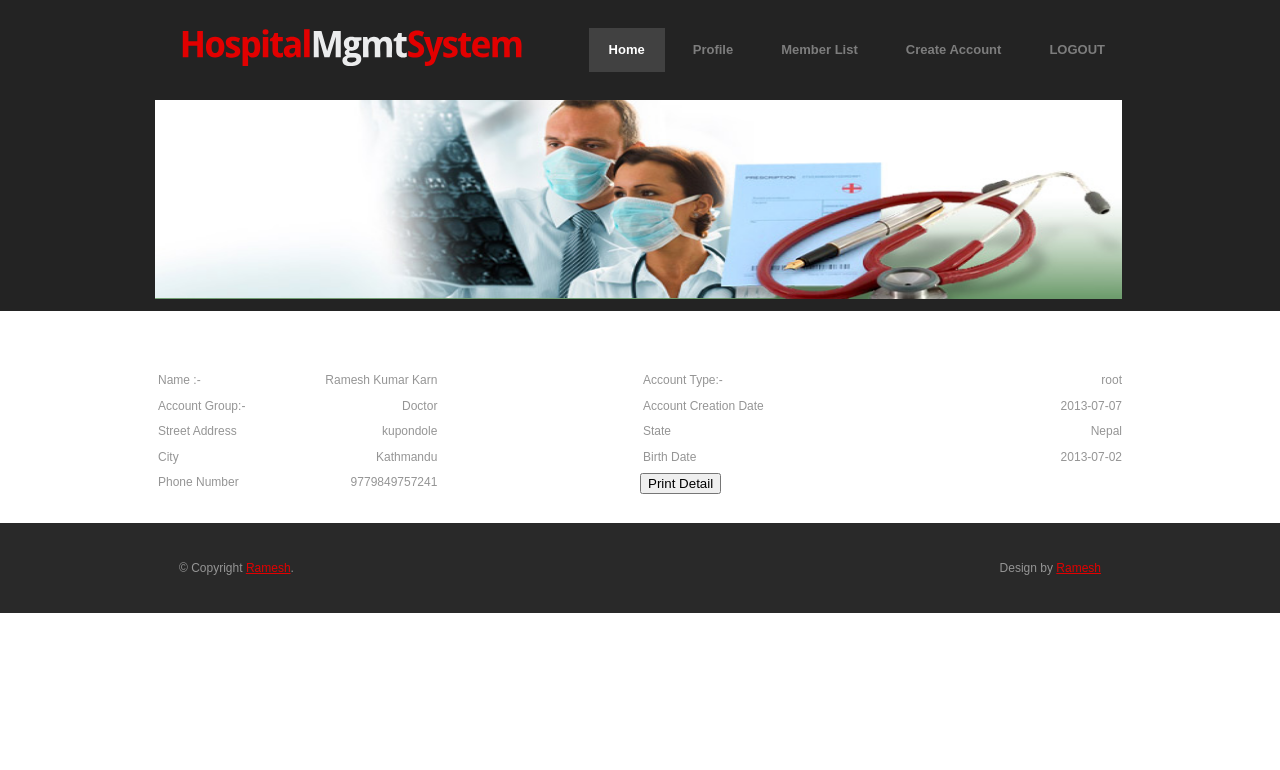
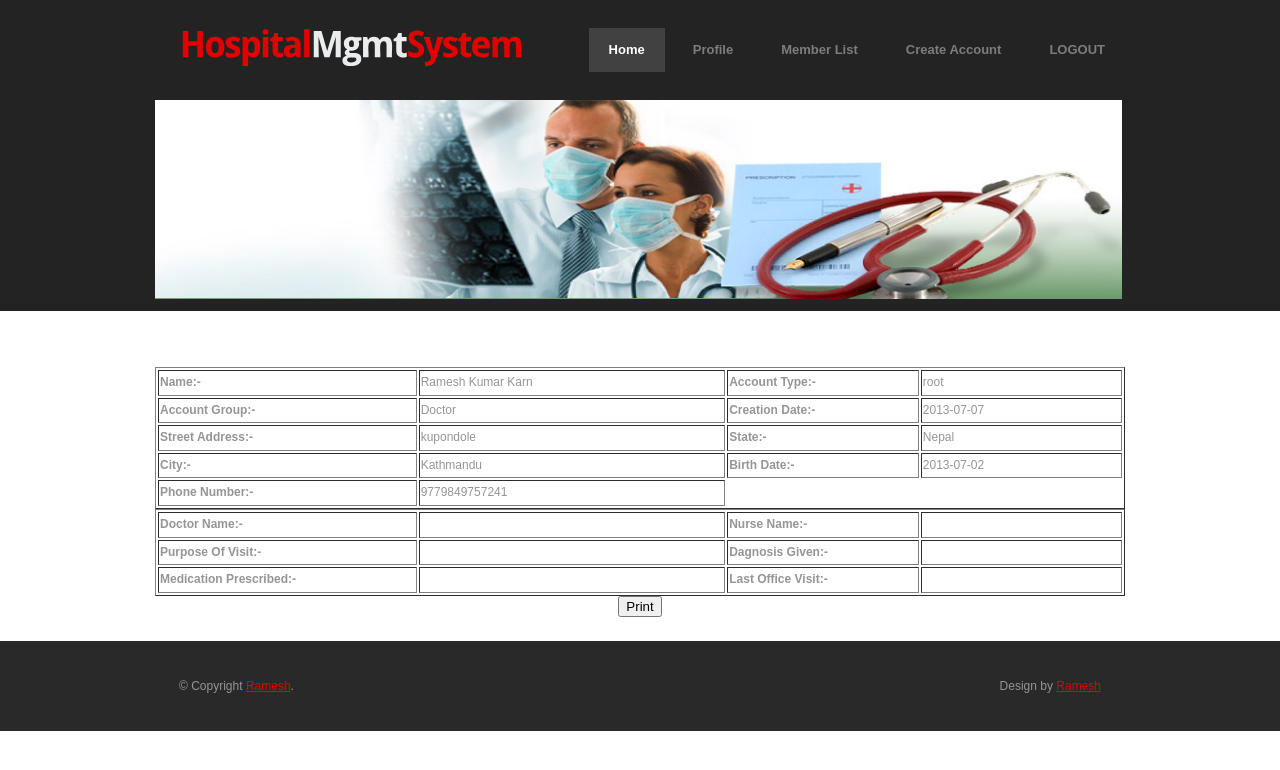
Before and after one commit to rkkarn32/hospital, a PHP site: page /index.php?action=view in a window 1280 px wide. Shown: the top 770 px of the page. Run offline with PHP 8.4, Linux system fonts and the light colour scheme; a user stored in the database is signed in; data comes from the database, SQL or seed files in the repository; data that the repository does not hold is empty.

Commit message:
New Update View page, it contains Patient information too

```diff
--- a/include/view.php
+++ b/include/view.php
@@ -2,15 +2,11 @@
 include_once 'sql_connection.php';
 
    $sql = new SqlConnection();
-		//$sql->CreateUser($name,$street,$city,$state,$phoneno,$birthdate,$creationdate,$roleid,$accountgroupid);
-
-
    $user = $sql->User(1);
    $type = $sql->type($user['roleid']);
    $group = $sql->group($user['accountgroupid']);
 
 ?>
-
 <html>
 <head>
 <script type="text/javascript">
@@ -24,146 +20,77 @@ include_once 'sql_connection.php';
     {
         var mywindow = window.open('', 'my div', 'height=400,width=600');
         mywindow.document.write('<html><head><title>Your details</title>');
-        /*optional stylesheet*/ //mywindow.document.write('<link rel="stylesheet" href="main.css" type="text/css" />');
         mywindow.document.write('</head><body >');
         mywindow.document.write(data);
         mywindow.document.write('</body></html>');
-
         mywindow.print();
         mywindow.close();
-
         return true;
     }
 
 </script>
+<link href="../css/style.css" rel="stylesheet" type="text/css">
 </head>
 <body>
-
 	<div id="mydiv">
+		<div class="member">
+            	<table width="100%" border="1px">
+   			  <tr>
+               	<td width="27%" ><strong>Name:-</strong></td>
+           	    <td width="32%"><div align="left"><?php echo $user['name']; ?></div></td>
+                <td width="20%"><strong>Account Type:-</strong></td>
+    			<td width="21%"><div align="left"><?php echo $type['role']; ?></div></td>
+  			  </tr>
+			  <tr>
+   			 	<td><strong>Account Group:-</strong></td>
+			    <td><div align="left"><?php echo $group['groupname'];?></div></td>
+                <td><strong>Creation Date:-</strong></td>
+				<td><div align="left"><?php echo $user['creationdate']; ?></div></td>
+			  </tr>
+			  <tr>
+				<td><strong>Street Address:-</strong></td>
+			    <td><div align="left"><?php echo $user['street']; ?></div></td>
+                <td><strong>State:-</strong></td>
+				<td valign="top"><div align="left"><?php echo $user['state']; ?></div></td>
+			  </tr>
+			  <tr>
+				<td><strong>City:-</strong></td>
+			    <td><div align="left"><?php echo $user['city']; ?></div></label></td>
+                <td><strong>Birth Date:-</strong></td>
+				<td><div align="left"><?php echo $user['birthdate']; ?></div></td>
+			  </tr>
+			  <tr>
+				<td><strong>Phone Number:-</strong></td>
+			    <td><div align="left"><?php echo $user['phoneno']; ?></div></td>
+			  </tr>
+              </table>
               <div>
-<div style="float:left; width:50%">
-	<table align="left">
+            	<table width="100%" border="1px">
    			  <tr>
- 			<td >
-			  <label for="first_name">Name</label>
-			  :-
- 			</td>
-	  <td width="188" valign="top">
-<div align="right">
-  				  <label for="first_name"><?php echo $user['name']; ?></label>
-		        </div></td>
+               	<td width="27%" ><strong>Doctor Name:-</strong></td>
+           	    <td width="32%"><div align="left"><?php echo $user['doctorname']; ?></div></td>
+                <td width="20%"><strong>Nurse Name:-</strong></td>
+    			<td width="21%"><div align="left"><?php echo $type['nursename']; ?></div></td>
+  			  </tr>
+			  <tr>
+   			 	<td><strong>Purpose Of Visit:-</strong></td>
+			    <td><div align="left"><?php echo $group['purposeofvisit'];?></div></td>
+                <td><strong>Dagnosis Given:-</strong></td>
+				<td><div align="left"><?php echo $user['diagnosis']; ?></div></td>
+			  </tr>
+			  <tr>
+				<td><strong>Medication Prescribed:-</strong></td>
+			    <td><div align="left"><?php echo $user['medication']; ?></div></td>
+                <td><strong>Last Office Visit:-</strong></td>
+				<td valign="top"><div align="left"><?php echo $user['lastvisit']; ?></div></td>
 			  </tr>
 
-  <tr>
-    <td>Account Group:-</td>
-    <td>
-    <div align="right">
-            <?php echo $group['groupname']; ?>
-     </div>
-    </td>
-  </tr>
-
-<tr>
- <td valign="top"">
-  <label for="last_name">Street Address</label>
- </td>
- <td valign="top">
-   <div align="right">
-     <label for="last_name"><?php echo $user['street']; ?></label>
-     </div></td>
-</tr>
-<tr>
- <td valign="top"">
-  <label for="last_name">City</label>
- </td>
- <td valign="top">
-   <div align="right">
-     <label for="last_name"><?php echo $user['city']; ?></label>
-     </div></td>
-</tr>
-
-<tr>
- <td valign="top">
-  <label for="telephone">Phone Number</label>
- </td>
- <td valign="top">
-   <div align="right">
-     <label for="last_name"><?php echo $user['phoneno']; ?></label>
-     </div></td>
-</tr>
-
-
-
-<tr>
-
-
-
-</tr>
-    </table>
- </div>
- <div>
-	<table style="float:right; width:50%">
-
-    <?php
-
-	$A_type_array = "ALA,LLA,Patient";
-	$A_group_array = "Doctor,Nurse,Patient";
-
-	$explod_type = explode(",",$A_type_array);
-	$explod_group = explode(",",$A_group_array);
-
-	?>
-  <tr>
-    <td>Account Type:-</td>
-    <td>
-      <div align="right">
-        <?php echo $type['role']; ?>
-      </div>
-    </td>
-  </tr>
-
-  <tr>
-		  		<td>Account Creation Date</td>
-				 <td><div align="right">
-				   <label for="last_name"><?php echo $user['creationdate']; ?></label>
-
-			     </div></td>
-
-              </tr>
-
-
-<tr>
- <td valign="top"">
-  <label for="last_name">State</label>
- </td>
- <td valign="top">
-   <div align="right">
-     <label for="last_name"><?php echo $user['state']; ?></label>
-     </div></td>
-</tr>
-
-<tr>
-		  		<td>Birth Date</td>
-				 <td><div align="right">
-				   <label for="last_name"><?php echo $user['birthdate']; ?></label>
-			     </div></td>
-
-              </tr>
-
-
-<tr>
-
-
-
-</tr>
                 </table>
           </div>
         </div>
 	</div>
-
-
-
-<input type="button" value="Print Detail" onclick="PrintElem('#mydiv')" />
-
+	<div align="center" class="print">
+		<input type="button" value="Print" onClick="PrintElem('#mydiv')" />
+	</div>
 </body>
 </html>
```
Lines whose indentation alone changed are shown as unchanged.
